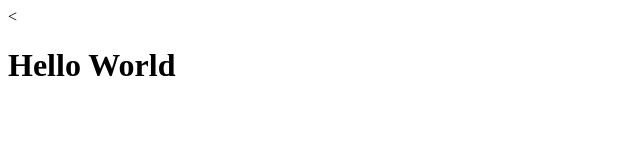
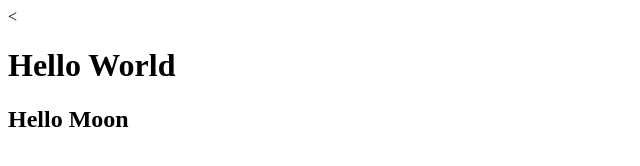
Before and after one commit to suzanneli/suzanneli.github.io, a plain HTML site: page index.html in a window 1280 px wide. Shown: the whole page, without its empty margins (0-640 px from the left). Drawn offline with Linux system fonts and the light colour scheme.

Commit message:
thrid commit

```diff
--- a/index.html
+++ b/index.html
@@ -4,6 +4,7 @@
   <meta charset="UTF-8">
   <title>Suzanne's Portfolio</title>
   <h1>Hello World</h1>
+  <h2>Hello Moon</h2>
 </head>
 <body>
 
```
